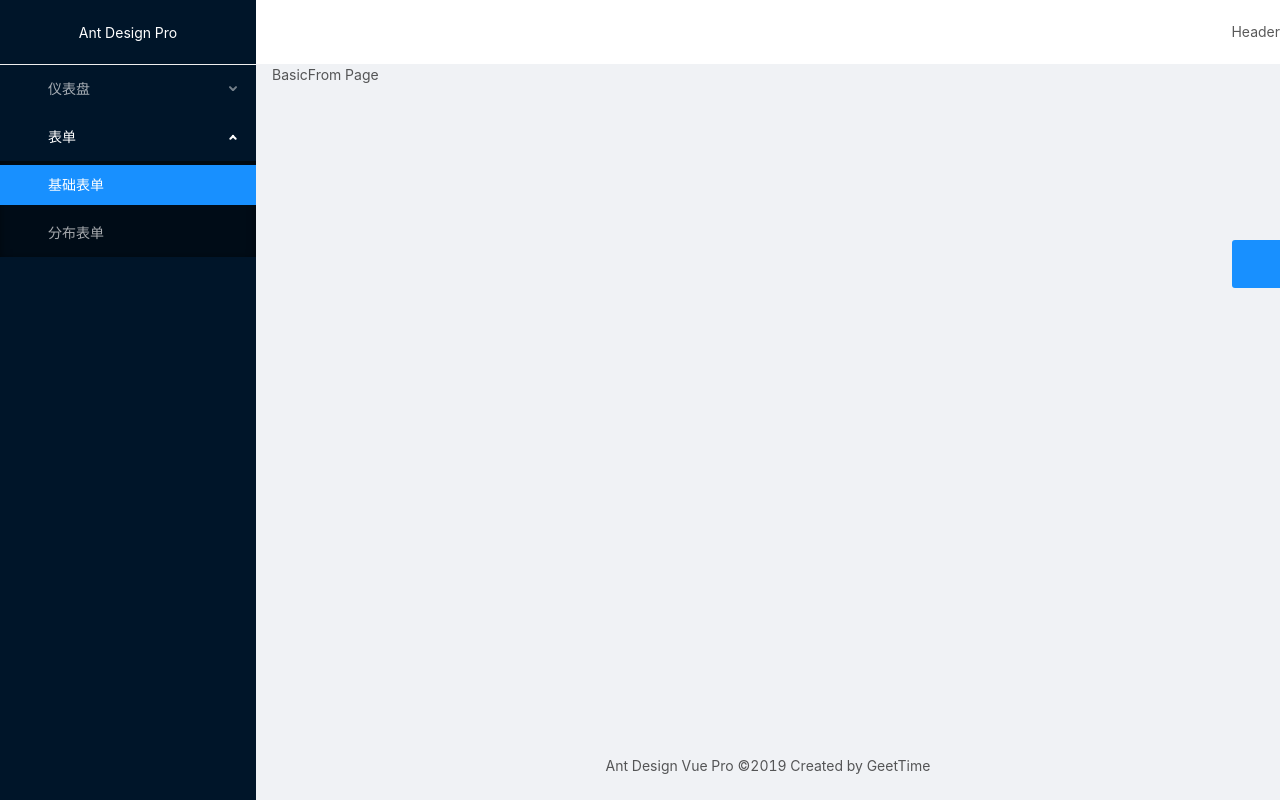
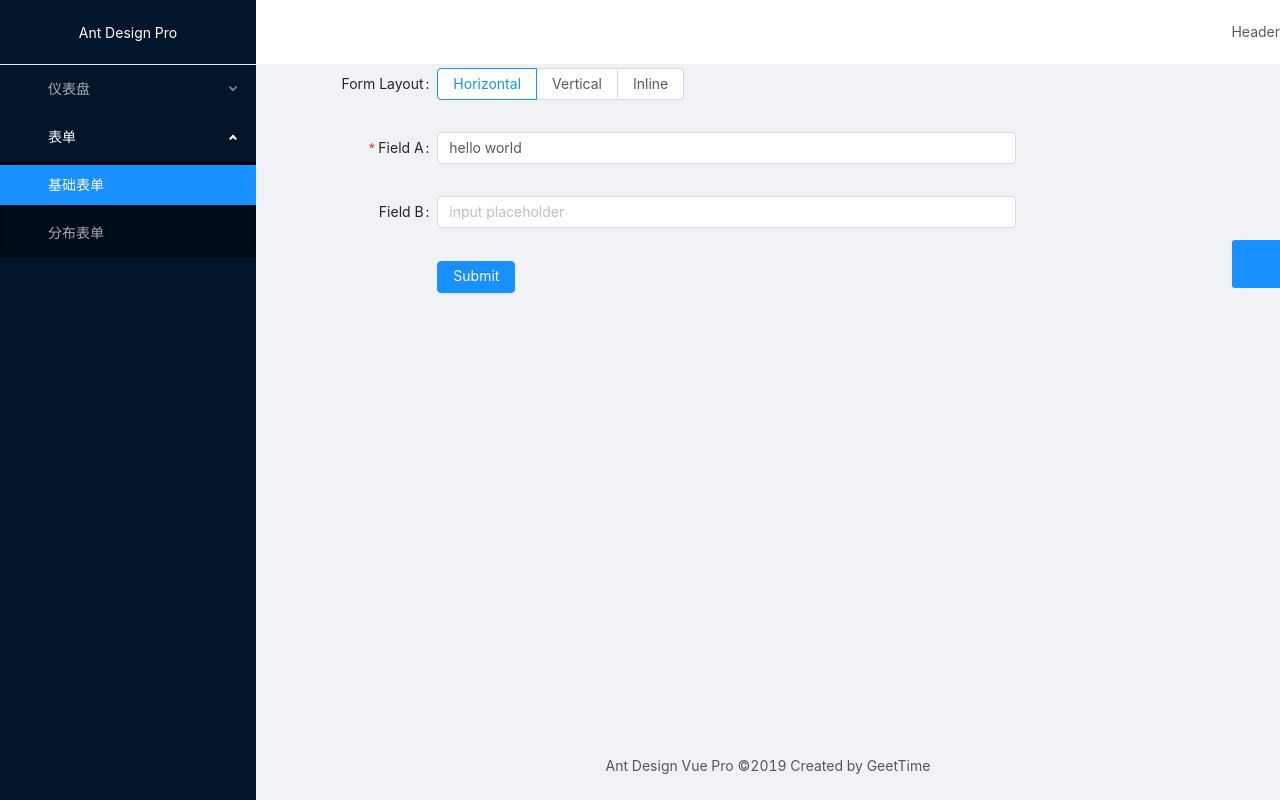
Before and after one commit to AceLynn/ant-design-pro-vue, a Vue app: page /form/basic-form in a window 1280 px wide. Built offline with nearby package versions, Linux system fonts and the light colour scheme; the HTML template or start-up script is replaced by a standard one.

Commit message:
feat: 42,43 普通表单和自动校验表单

```diff
--- a/src/views/Forms/BasicForm.vue
+++ b/src/views/Forms/BasicForm.vue
@@ -1,12 +1,148 @@
 <template>
   <div>
-    BasicFrom Page
-    <router-view></router-view>
+    <a-form :layout="formLayout" :form="form">
+      <a-form-item
+        label="Form Layout"
+        :label-col="formItemLayout.labelCol"
+        :wrapper-col="formItemLayout.wrapperCol"
+      >
+        <a-radio-group
+          default-value="horizontal"
+          @change="handleFormLayoutChange"
+        >
+          <a-radio-button value="horizontal">
+            Horizontal
+          </a-radio-button>
+          <a-radio-button value="vertical">
+            Vertical
+          </a-radio-button>
+          <a-radio-button value="inline">
+            Inline
+          </a-radio-button>
+        </a-radio-group>
+      </a-form-item>
+      <a-form-item
+        label="Field A"
+        :label-col="formItemLayout.labelCol"
+        :wrapper-col="formItemLayout.wrapperCol"
+      >
+        <!-- 手动校验可以不需要了 -->
+        <!-- :validateStatus="fieldAStatus"
+        :help="fieldAHelp" -->
+        <!-- <a-input  v-model="fieldA" placeholder="input placeholder" /> -->
+        <!-- 自动校验不用v-model ant design的方式 -->
+        <!-- 用v-decorator -->
+        <a-input
+          v-decorator="[
+            'fieldA',
+            {
+              initialValue: fieldA,
+              rules: [
+                {
+                  required: true,
+                  min: 6,
+                  message: '必须大于5个字符'
+                }
+              ]
+            }
+          ]"
+          placeholder="input placeholder"
+        />
+      </a-form-item>
+      <a-form-item
+        label="Field B"
+        :label-col="formItemLayout.labelCol"
+        :wrapper-col="formItemLayout.wrapperCol"
+      >
+        <a-input placeholder="input placeholder" />
+      </a-form-item>
+      <a-form-item :wrapper-col="buttonItemLayout.wrapperCol">
+        <a-button type="primary" @click="handleSubmit">
+          Submit
+        </a-button>
+      </a-form-item>
+    </a-form>
   </div>
 </template>
 
 <script>
-export default {};
+export default {
+  data() {
+    // this.$form 为main.js中Vue.use后注册到Vue全局中的方法
+    // 参数this：用来组件底层内部，数据改变时会调用这个this，直接去更新当前的组件
+    this.form = this.$form.createForm(this);
+    return {
+      formLayout: "horizontal",
+      fieldA: "hello"
+      // fieldAStatus: "",
+      // fieldAHelp: ""
+    };
+  },
+  mounted() {
+    setTimeout(() => {
+      // 动态改变form的值得
+      // fieldA中initialValue的值只有第一次有效，动态改变需要每次调用setFieldsValue来改变
+      this.form.setFieldsValue({ fieldA: "hello world" });
+    }, 3000);
+  },
+  watch: {
+    // 监听事件可以都写在watch中
+    // 不用像jq时代检测input的输入
+    // 通过v-model双向绑定数据后，监听数据变动即可
+    // 自动校验后，就不需要了
+    // fieldA(val) {
+    //   if (val.length <= 5) {
+    //     this.fieldAStatus = "error";
+    //     this.fieldAHelp = "必须大于5个字符";
+    //   } else {
+    //     this.fieldAStatus = "";
+    //     this.fieldAHelp = "";
+    //   }
+    // }
+  },
+  computed: {
+    formItemLayout() {
+      const { formLayout } = this;
+      return formLayout === "horizontal"
+        ? {
+            labelCol: { span: 4 },
+            wrapperCol: { span: 14 }
+          }
+        : {};
+    },
+    buttonItemLayout() {
+      const { formLayout } = this;
+      return formLayout === "horizontal"
+        ? {
+            wrapperCol: { span: 14, offset: 4 }
+          }
+        : {};
+    }
+  },
+  methods: {
+    handleFormLayoutChange(e) {
+      this.formLayout = e.target.value;
+    },
+    handleSubmit() {
+      this.form.validateFields((err, values) => {
+        if (!err) {
+          console.log(values);
+          // 如果数据校验通过，提交后台啦
+          // 可以开始同步数据
+          // this.fieldA = values.fieldA;
+          // 数据多的时候，可以直接values赋值到this上
+          Object.assign(this, values);
+        }
+      });
+      // 如果输入不符合就不能提交
+      // if (this.fieldA.length <= 5) {
+      //   // this.fieldAStatus = "error";
+      //   // this.fieldAHelp = "必须大于5个字符";
+      //   // console.log("提交失败");
+      // } else {
+      //   // console.log("提交成功");
+      // }
+    }
+  }
+};
 </script>
-
-<style></style>
```
Also changed, not shown: src/main.js (+12 -1 lines).
